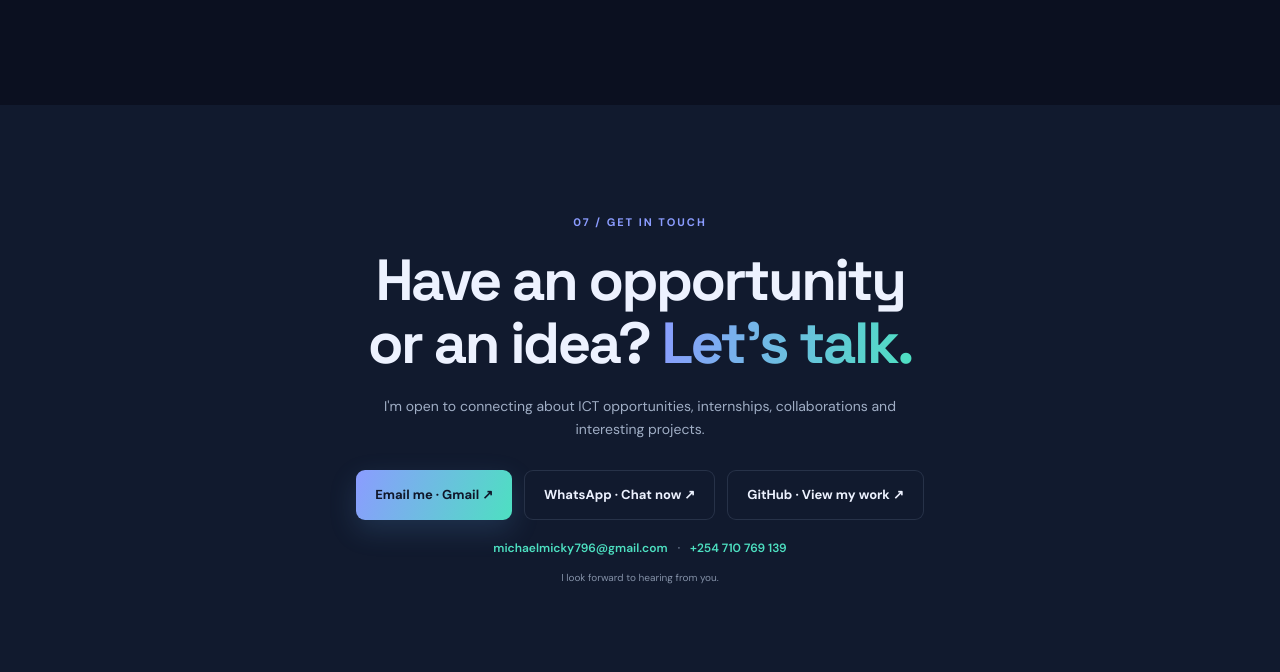
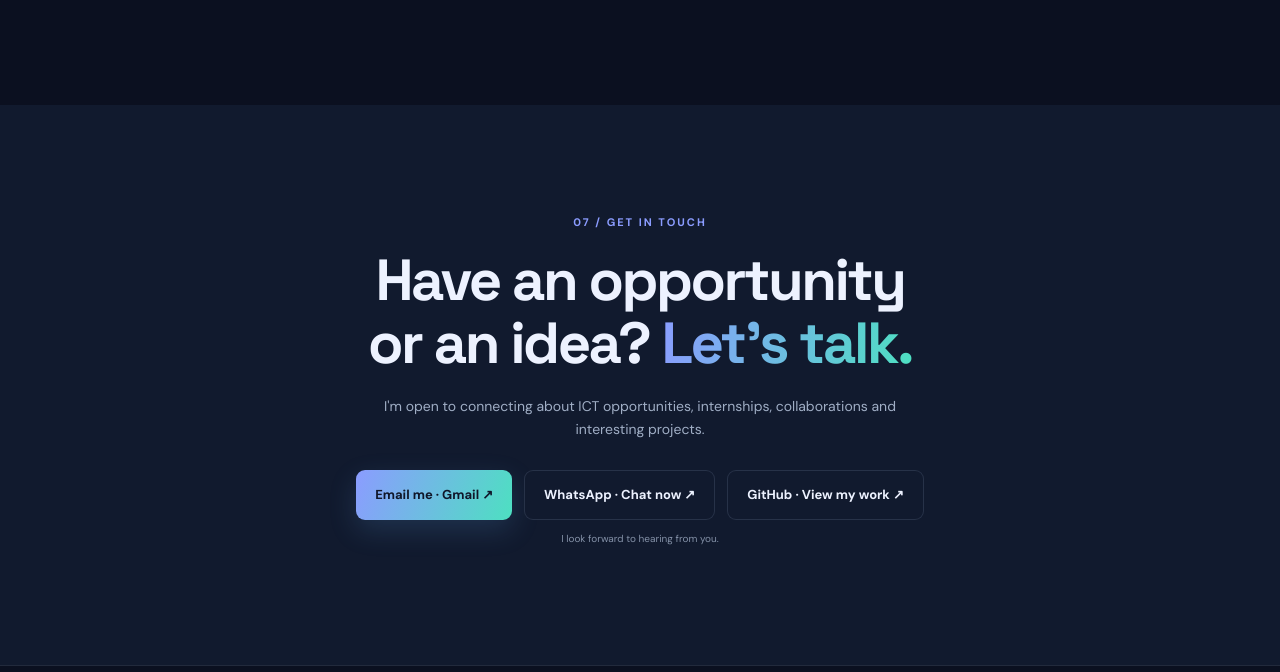
Before and after one commit to Nmickymichael/michael-portfolio, a plain HTML site: page index.html in a window 1280 px wide. Shown: the part 5922-6594 px from the top of the page. Drawn offline with Linux system fonts and the light colour scheme; no server answers.

Commit message:
Hide direct contact details while keeping contact links

```diff
--- a/index.html
+++ b/index.html
@@ -75,7 +75,7 @@
 
     <section class="section container" id="development"><div class="section-heading"><p class="eyebrow">06 / CONTINUOUS LEARNING</p><h2>Always <span class="gradient-text">learning.</span></h2></div><div class="learning-list"><div><span class="learning-icon">✓</span><p><strong>Certificate in Cybersecurity</strong><small>HP LIFE Foundation · 2024</small></p></div><div><span class="learning-icon">↗</span><p><strong>Web Development & Programming Track</strong><small>freeCodeCamp · September 2026 — Present</small></p></div></div></section>
 
-    <section class="section contact-section" id="contact"><div class="container contact-inner"><p class="eyebrow">07 / GET IN TOUCH</p><h2>Have an opportunity<br>or an idea? <span class="gradient-text">Let's talk.</span></h2><p>I'm open to connecting about ICT opportunities, internships, collaborations and interesting projects.</p><div class="contact-actions"><a class="button button-primary" href="mailto:michaelmicky796@gmail.com?subject=Hello%20Mickoryn">Email me · Gmail ↗</a><a class="button button-secondary" href="https://wa.me/254710769139" target="_blank" rel="noopener noreferrer">WhatsApp · Chat now ↗</a><a class="button button-secondary" href="https://github.com/Nmickymichael" target="_blank" rel="noopener noreferrer">GitHub · View my work ↗</a></div><div class="contact-details"><a href="mailto:michaelmicky796@gmail.com">michaelmicky796@gmail.com</a><span>·</span><a href="https://wa.me/254710769139" target="_blank" rel="noopener noreferrer">+254 710 769 139</a></div><p class="contact-note">I look forward to hearing from you.</p></div></section>
+    <section class="section contact-section" id="contact"><div class="container contact-inner"><p class="eyebrow">07 / GET IN TOUCH</p><h2>Have an opportunity<br>or an idea? <span class="gradient-text">Let's talk.</span></h2><p>I'm open to connecting about ICT opportunities, internships, collaborations and interesting projects.</p><div class="contact-actions"><a class="button button-primary" href="mailto:michaelmicky796@gmail.com?subject=Hello%20Mickoryn">Email me · Gmail ↗</a><a class="button button-secondary" href="https://wa.me/254710769139" target="_blank" rel="noopener noreferrer">WhatsApp · Chat now ↗</a><a class="button button-secondary" href="https://github.com/Nmickymichael" target="_blank" rel="noopener noreferrer">GitHub · View my work ↗</a></div><p class="contact-note">I look forward to hearing from you.</p></div></section>
   </main>
   <footer class="footer"><div class="container footer-inner"><a class="brand" href="#home"><span class="brand-mark">M</span><span>Mickoryn<span class="brand-dot">.</span></span></a><p>© 2026 Mickoryn. All rights reserved.</p><div class="footer-contact"><a href="https://github.com/Nmickymichael" target="_blank" rel="noopener noreferrer">GitHub</a><a href="https://wa.me/254710769139" target="_blank" rel="noopener noreferrer">WhatsApp</a><a href="mailto:michaelmicky796@gmail.com">Gmail</a></div><a href="#home">Back to top ↑</a></div></footer>
 </body>
```
